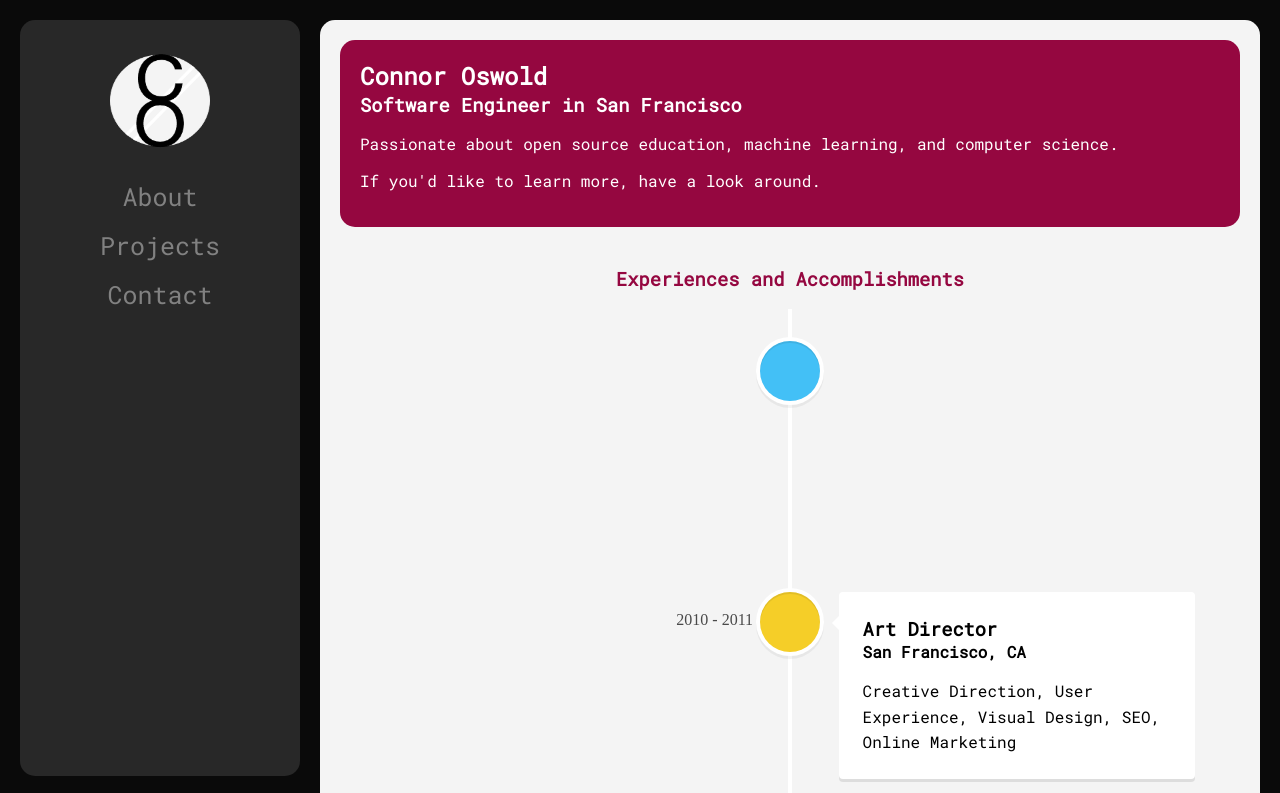
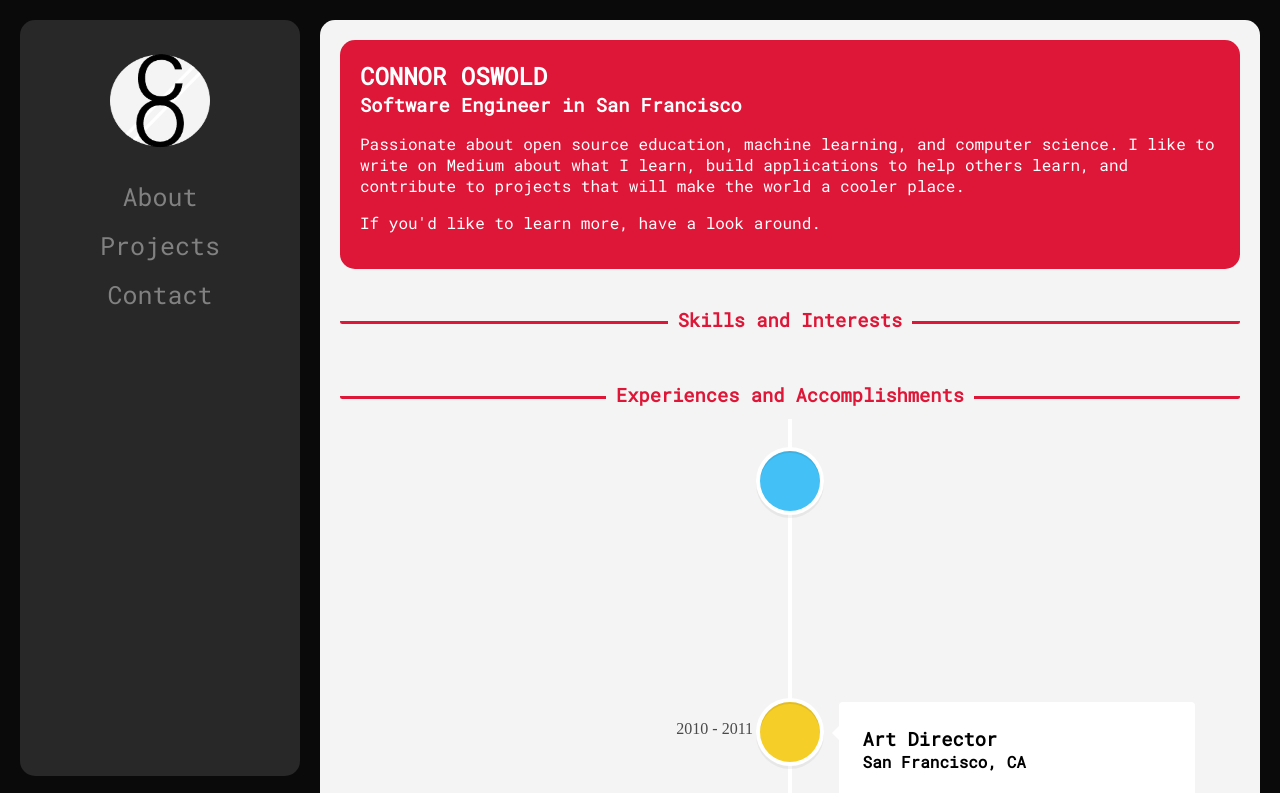
Before and after one commit to Coswold/react_portfolio, a React (Create React App) app: page /stuff in a window 1280 px wide. Shown: the top 793 px of the page. Built offline with nearby package versions, Linux system fonts and the light colour scheme.

Commit message:
headers and colors finalized

```diff
--- a/src/components/main.js
+++ b/src/components/main.js
@@ -8,15 +8,21 @@ render() {
     return (
       <div>
         <div class="topic bgr">
-            <h2>Connor Oswold</h2>
+            <h2>CONNOR OSWOLD</h2>
             <h3>Software Engineer in San Francisco</h3>
             <p>Passionate about open source education, machine learning, and
-            computer science.</p>
+            computer science. I like to write on Medium about what I learn,
+            build applications to help others learn, and contribute to projects
+            that will make the world a cooler place.</p>
             <p>If you'd like to learn more, have a look around.</p>
         </div>
 
         <div class="title fontr">
-            <h3>Experiences and Accomplishments</h3>
+            <h3><span>Skills and Interests</span></h3>
+        </div>
+
+        <div class="title fontr">
+            <h3><span>Experiences and Accomplishments</span></h3>
         </div>
 
         <VerticalTimeline>
@@ -47,7 +53,7 @@ render() {
           <VerticalTimelineElement
             className="vertical-timeline-element--work"
             date="2008 - 2010"
-            iconStyle={{ background: '#950740', color: '#fff' }}
+            iconStyle={{ background: '#DE1738', color: '#fff' }}
             // icon={<WorkIcon />}
           >
             <h3 className="vertical-timeline-element-title">Web Designer</h3>
--- a/src/components/projects.js
+++ b/src/components/projects.js
@@ -9,11 +9,12 @@ class Projects extends Component {
 
         <div class="topic bgb">
             <h2>PROJECTS</h2>
+            <h3>Machine Learning, Web, and Native Apps</h3>
             <p>Here are some of the projects I have been working on:</p>
         </div>
 
         <div class="title fontb">
-            <h3>Machine Learning</h3>
+            <h3><span>Machine Learning</span></h3>
         </div>
 
         <div class="card_setting">
@@ -37,7 +38,7 @@ class Projects extends Component {
             </div>
 
             <div class="title fontb">
-                <h3>Web</h3>
+                <h3><span>Web</span></h3>
             </div>
 
             <div class="row">
--- a/src/index.css
+++ b/src/index.css
@@ -16,21 +16,39 @@ h1 {
 h1, h2, h3, h4, p, ul, li {
   font-family: 'Roboto Mono', monospace;
 }
+
+/* title stuff */
 .title {
     text-align: center;
-    padding-top: 20px;
+    padding-top: 40px;
 }
-.fontb {
+.title h3 {
+   width: 100%;
+   text-align: center;
+   line-height: 0.1em;
+   margin: 10px 0 20px;
+   border-radius: 5px;
+}
+.title h3 span {
+    background:#F4F4F4;
+    padding:0 10px;
+}
+
+
+.fontb h3 {
     color: #43C0F6;
+    border-bottom: 3px solid #43C0F6;
 }
-.fontr {
-    color: #950740;
+.fontr h3 {
+    color: #DE1738;
+    border-bottom: 3px solid #DE1738;
+    /* Dark Maroon #950740 */
 }
 .bgb {
     background-color: #43C0F6;
 }
 .bgr {
-    background-color: #950740;
+    background-color: #DE1738;
 }
 .bgy {
     background-color: #F5CE28;
```
